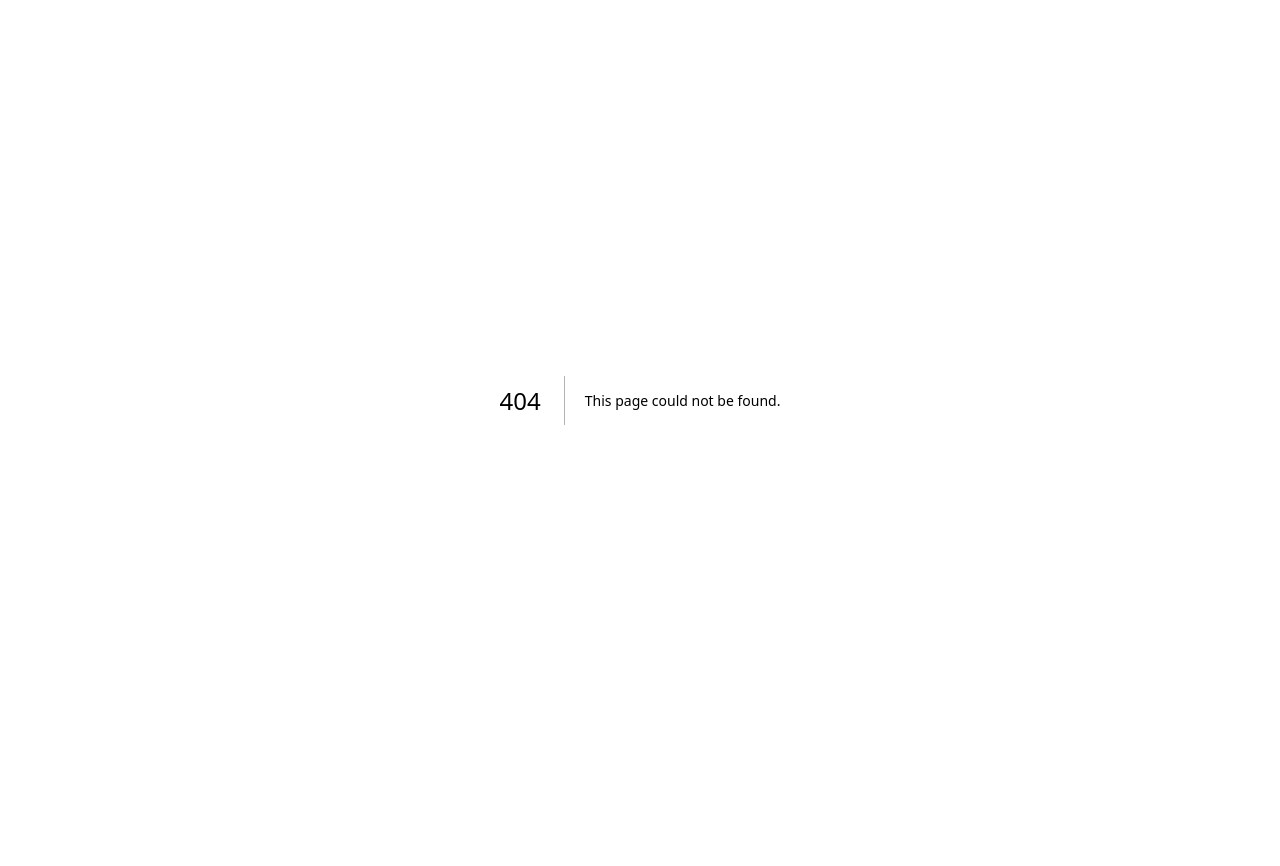
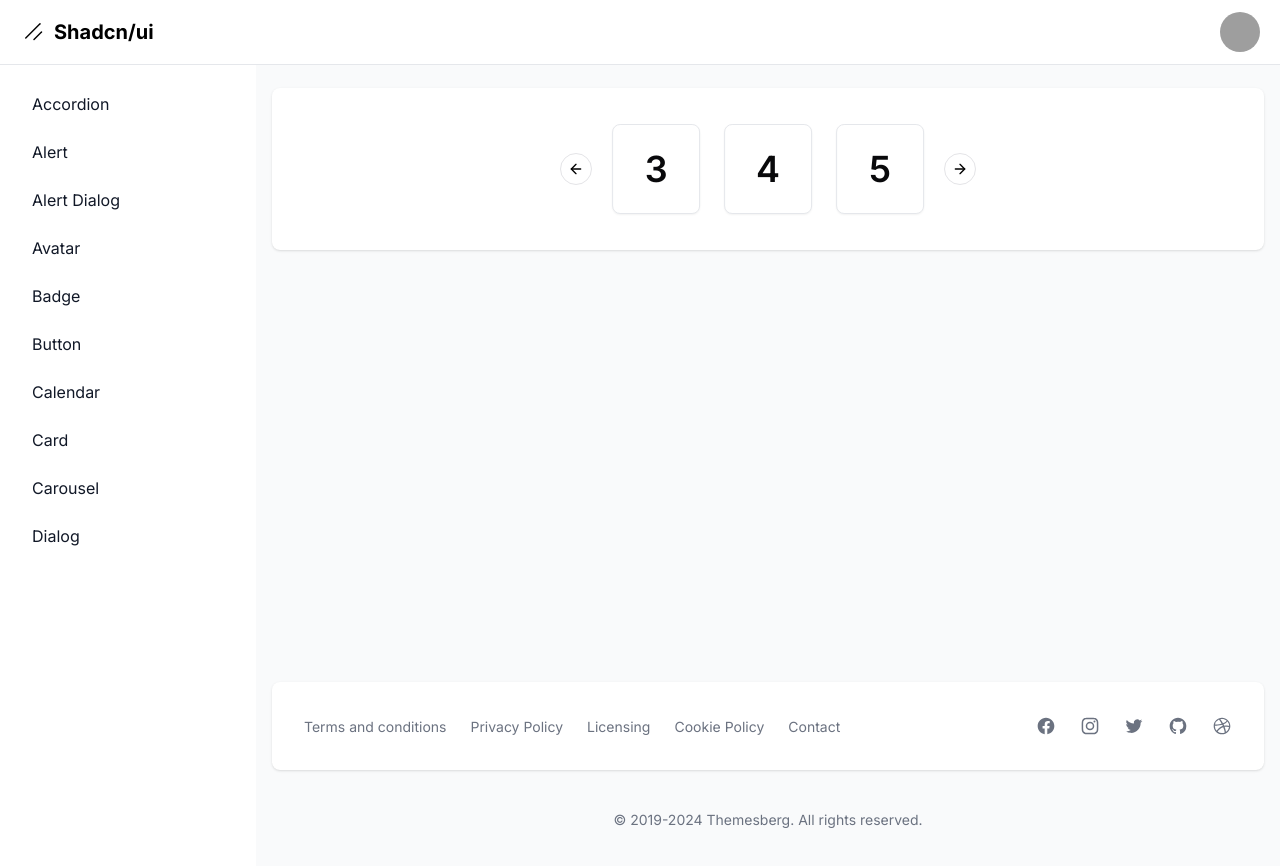
Before and after one commit to CMRicardo/shadcn-dashboard, a Next.js app: page /dashboard/carousel in a window 1280 px wide. Before the commit this address had no page. Shown: the top 866 px of the page. Before the commit the page ends 800 px from the top, so only its background shows below. Built offline with nearby package versions, Linux system fonts and the light colour scheme; grey boxes are pictures that could not be loaded.

Commit message:
Add Carousel component and autoplay

```diff
--- /dev/null
+++ b/app/dashboard/carousel/page.tsx
@@ -0,0 +1,39 @@
+"use client";
+
+import { Card, CardContent } from "@/components/ui/card";
+import {
+  Carousel,
+  CarouselContent,
+  CarouselItem,
+  CarouselNext,
+  CarouselPrevious,
+} from "@/components/ui/carousel";
+
+export default function Page() {
+  return (
+    <div className="flex justify-center place-content-center">
+      <Carousel
+        className="w-full max-w-xs"
+        opts={{ loop: true }}
+        autoplay={1500}
+        // plugins={[Autoplay({ delay: 1000 })]}
+      >
+        <CarouselContent>
+          {Array.from({ length: 5 }).map((_, index) => (
+            <CarouselItem key={index} className="md:basis-1/2 lg:basis-1/3">
+              <div className="p-1">
+                <Card>
+                  <CardContent className="flex aspect-square items-center justify-center p-6">
+                    <span className="text-4xl font-semibold">{index + 1}</span>
+                  </CardContent>
+                </Card>
+              </div>
+            </CarouselItem>
+          ))}
+        </CarouselContent>
+        <CarouselPrevious className="hidden sm:flex justify-center items-center" />
+        <CarouselNext className="hidden sm:flex justify-center items-center" />
+      </Carousel>
+    </div>
+  );
+}
--- a/app/dashboard/layout.tsx
+++ b/app/dashboard/layout.tsx
@@ -14,6 +14,7 @@
   { name: "calendar", href: "calendar" },
   { name: "avatar", href: "avatar" },
   { name: "card", href: "card" },
+  { name: "carousel", href: "carousel" },
 ].sort((a, b) => a.name.localeCompare(b.name));
 
 export default function DashboardLayout({
--- /dev/null
+++ b/components/ui/carousel.tsx
@@ -0,0 +1,269 @@
+"use client";
+import Autoplay from "embla-carousel-autoplay";
+
+import * as React from "react";
+import useEmblaCarousel, {
+  type UseEmblaCarouselType,
+} from "embla-carousel-react";
+import { ArrowLeft, ArrowRight } from "lucide-react";
+
+import { cn } from "@/lib/utils";
+import { Button } from "@/components/ui/button";
+
+type CarouselApi = UseEmblaCarouselType[1];
+type UseCarouselParameters = Parameters<typeof useEmblaCarousel>;
+type CarouselOptions = UseCarouselParameters[0];
+type CarouselPlugin = UseCarouselParameters[1];
+
+type CarouselProps = {
+  opts?: CarouselOptions;
+  plugins?: CarouselPlugin;
+  orientation?: "horizontal" | "vertical";
+  autoplay?: number;
+  setApi?: (api: CarouselApi) => void;
+};
+
+type CarouselContextProps = {
+  carouselRef: ReturnType<typeof useEmblaCarousel>[0];
+  api: ReturnType<typeof useEmblaCarousel>[1];
+  scrollPrev: () => void;
+  scrollNext: () => void;
+  canScrollPrev: boolean;
+  canScrollNext: boolean;
+} & CarouselProps;
+
+const CarouselContext = React.createContext<CarouselContextProps | null>(null);
+
+function useCarousel() {
+  const context = React.useContext(CarouselContext);
+
+  if (!context) {
+    throw new Error("useCarousel must be used within a <Carousel />");
+  }
+
+  return context;
+}
+
+const Carousel = React.forwardRef<
+  HTMLDivElement,
+  React.HTMLAttributes<HTMLDivElement> & CarouselProps
+>(
+  (
+    {
+      orientation = "horizontal",
+      opts,
+      setApi,
+      plugins,
+      className,
+      children,
+      autoplay,
+      ...props
+    },
+    ref
+  ) => {
+    if (autoplay) {
+      plugins = plugins ?? [];
+      plugins.push(Autoplay({ delay: autoplay }));
+    }
+    const [carouselRef, api] = useEmblaCarousel(
+      {
+        ...opts,
+        axis: orientation === "horizontal" ? "x" : "y",
+      },
+      plugins
+    );
+    const [canScrollPrev, setCanScrollPrev] = React.useState(false);
+    const [canScrollNext, setCanScrollNext] = React.useState(false);
+
+    const onSelect = React.useCallback((api: CarouselApi) => {
+      if (!api) {
+        return;
+      }
+
+      setCanScrollPrev(api.canScrollPrev());
+      setCanScrollNext(api.canScrollNext());
+    }, []);
+
+    const scrollPrev = React.useCallback(() => {
+      api?.scrollPrev();
+    }, [api]);
+
+    const scrollNext = React.useCallback(() => {
+      api?.scrollNext();
+    }, [api]);
+
+    const handleKeyDown = React.useCallback(
+      (event: React.KeyboardEvent<HTMLDivElement>) => {
+        if (event.key === "ArrowLeft") {
+          event.preventDefault();
+          scrollPrev();
+        } else if (event.key === "ArrowRight") {
+          event.preventDefault();
+          scrollNext();
+        }
+      },
+      [scrollPrev, scrollNext]
+    );
+
+    React.useEffect(() => {
+      if (!api || !setApi) {
+        return;
+      }
+
+      setApi(api);
+    }, [api, setApi]);
+
+    React.useEffect(() => {
+      if (!api) {
+        return;
+      }
+
+      onSelect(api);
+      api.on("reInit", onSelect);
+      api.on("select", onSelect);
+
+      return () => {
+        api?.off("select", onSelect);
+      };
+    }, [api, onSelect]);
+
+    return (
+      <CarouselContext.Provider
+        value={{
+          carouselRef,
+          api: api,
+          opts,
+          orientation:
+            orientation || (opts?.axis === "y" ? "vertical" : "horizontal"),
+          scrollPrev,
+          scrollNext,
+          canScrollPrev,
+          canScrollNext,
+        }}
+      >
+        <div
+          ref={ref}
+          onKeyDownCapture={handleKeyDown}
+          className={cn("relative", className)}
+          role="region"
+          aria-roledescription="carousel"
+          {...props}
+        >
+          {children}
+        </div>
+      </CarouselContext.Provider>
+    );
+  }
+);
+Carousel.displayName = "Carousel";
+
+const CarouselContent = React.forwardRef<
+  HTMLDivElement,
+  React.HTMLAttributes<HTMLDivElement>
+>(({ className, ...props }, ref) => {
+  const { carouselRef, orientation } = useCarousel();
+
+  return (
+    <div ref={carouselRef} className="overflow-hidden">
+      <div
+        ref={ref}
+        className={cn(
+          "flex",
+          orientation === "horizontal" ? "-ml-4" : "-mt-4 flex-col",
+          className
+        )}
+        {...props}
+      />
+    </div>
+  );
+});
+CarouselContent.displayName = "CarouselContent";
+
+const CarouselItem = React.forwardRef<
+  HTMLDivElement,
+  React.HTMLAttributes<HTMLDivElement>
+>(({ className, ...props }, ref) => {
+  const { orientation } = useCarousel();
+
+  return (
+    <div
+      ref={ref}
+      role="group"
+      aria-roledescription="slide"
+      className={cn(
+        "min-w-0 shrink-0 grow-0 basis-full",
+        orientation === "horizontal" ? "pl-4" : "pt-4",
+        className
+      )}
+      {...props}
+    />
+  );
+});
+CarouselItem.displayName = "CarouselItem";
+
+const CarouselPrevious = React.forwardRef<
+  HTMLButtonElement,
+  React.ComponentProps<typeof Button>
+>(({ className, variant = "outline", size = "icon", ...props }, ref) => {
+  const { orientation, scrollPrev, canScrollPrev } = useCarousel();
+
+  return (
+    <Button
+      ref={ref}
+      variant={variant}
+      size={size}
+      className={cn(
+        "absolute  h-8 w-8 rounded-full",
+        orientation === "horizontal"
+          ? "-left-12 top-1/2 -translate-y-1/2"
+          : "-top-12 left-1/2 -translate-x-1/2 rotate-90",
+        className
+      )}
+      disabled={!canScrollPrev}
+      onClick={scrollPrev}
+      {...props}
+    >
+      <ArrowLeft className="h-4 w-4" />
+      <span className="sr-only">Previous slide</span>
+    </Button>
+  );
+});
+CarouselPrevious.displayName = "CarouselPrevious";
+
+const CarouselNext = React.forwardRef<
+  HTMLButtonElement,
+  React.ComponentProps<typeof Button>
+>(({ className, variant = "outline", size = "icon", ...props }, ref) => {
+  const { orientation, scrollNext, canScrollNext } = useCarousel();
+
+  return (
+    <Button
+      ref={ref}
+      variant={variant}
+      size={size}
+      className={cn(
+        "absolute h-8 w-8 rounded-full",
+        orientation === "horizontal"
+          ? "-right-12 top-1/2 -translate-y-1/2"
+          : "-bottom-12 left-1/2 -translate-x-1/2 rotate-90",
+        className
+      )}
+      disabled={!canScrollNext}
+      onClick={scrollNext}
+      {...props}
+    >
+      <ArrowRight className="h-4 w-4" />
+      <span className="sr-only">Next slide</span>
+    </Button>
+  );
+});
+CarouselNext.displayName = "CarouselNext";
+
+export {
+  type CarouselApi,
+  Carousel,
+  CarouselContent,
+  CarouselItem,
+  CarouselPrevious,
+  CarouselNext,
+};
--- a/package.json
+++ b/package.json
@@ -18,6 +18,8 @@
     "class-variance-authority": "^0.7.0",
     "clsx": "^2.1.1",
     "date-fns": "^3.6.0",
+    "embla-carousel-autoplay": "^8.1.5",
+    "embla-carousel-react": "^8.1.5",
     "lucide-react": "^0.394.0",
     "next": "14.2.3",
     "react": "^18",
```
Also changed, not shown: 1 other file (tests, documents, lock files or other folders).
